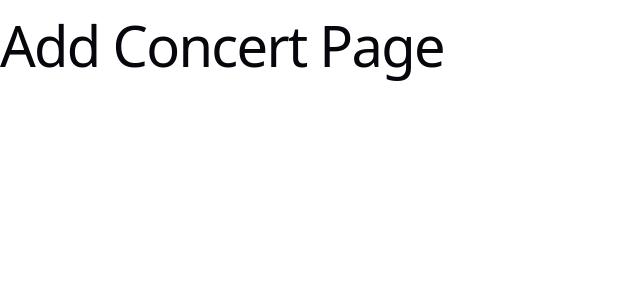
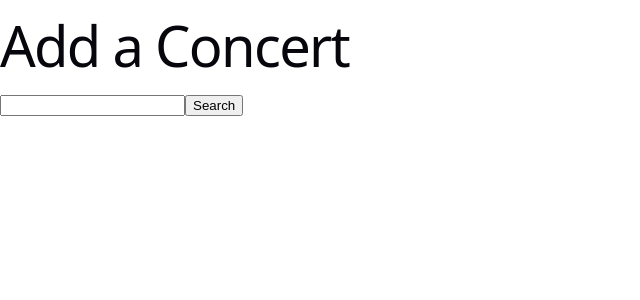
Before and after one commit to jordan-hennessy/stubfolio, a React (Vite) app in the folder frontend/: page /concerts/add in a window 1280 px wide. Shown: the top 300 px of the page, without its empty margins (0-640 px from the left). Built offline with nearby package versions, Linux system fonts and the light colour scheme.

Commit message:
Implement AddConcertPage with artist search functionality and results display

```diff
--- a/frontend/src/pages/AddConcertPage.tsx
+++ b/frontend/src/pages/AddConcertPage.tsx
@@ -1,5 +1,59 @@
+import { useState } from "react";
+
+interface Setlist {
+  id: string;
+  eventDate: string;
+  venue: {
+    name: string;
+    city: {
+      name: string;
+    };
+  };
+}
+
 function AddConcertPage() {
-  return <h1>Add Concert Page</h1>;
+  const [artistName, setArtistName] = useState("");
+  const [results, setResults] = useState<Setlist[]>([]); //use Setlist Interface
+
+  const handleSearch = (event: { preventDefault: () => void }) => {
+    event.preventDefault();
+
+    const token = localStorage.getItem("token");
+
+    fetch(
+      `${import.meta.env.VITE_API_URL}/api/concerts/search_setlists/?artist_name=${artistName}`,
+      {
+        headers: {
+          Authorization: `Token ${token}`,
+        },
+      },
+    )
+      .then((response) => response.json())
+      .then((data) => setResults(data.setlist));
+  };
+
+  return (
+    <div>
+      <h1>Add a Concert</h1>
+      <form onSubmit={handleSearch}>
+        <input
+          type="text"
+          value={artistName}
+          onChange={(event) => setArtistName(event.target.value)}
+        />
+        <button type="submit">Search</button>
+      </form>
+
+      <ul>
+        {results.map((setlist) => (
+          <li key={setlist.id}>
+            {setlist.eventDate} - {setlist.venue.name},{" "}
+            {setlist.venue.city.name}
+          </li>
+        ))}
+      </ul>
+    </div>
+  );
 }
 
 export default AddConcertPage;
```
